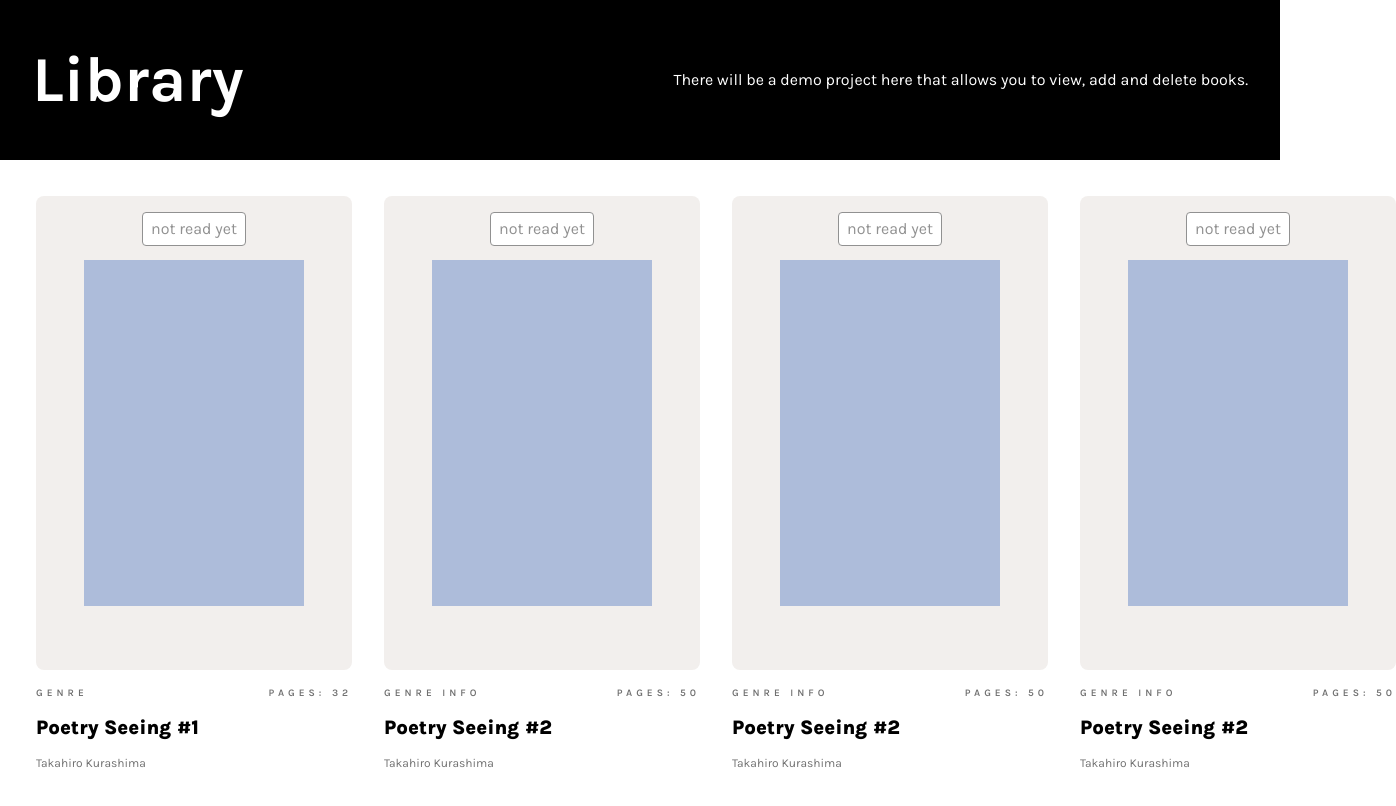
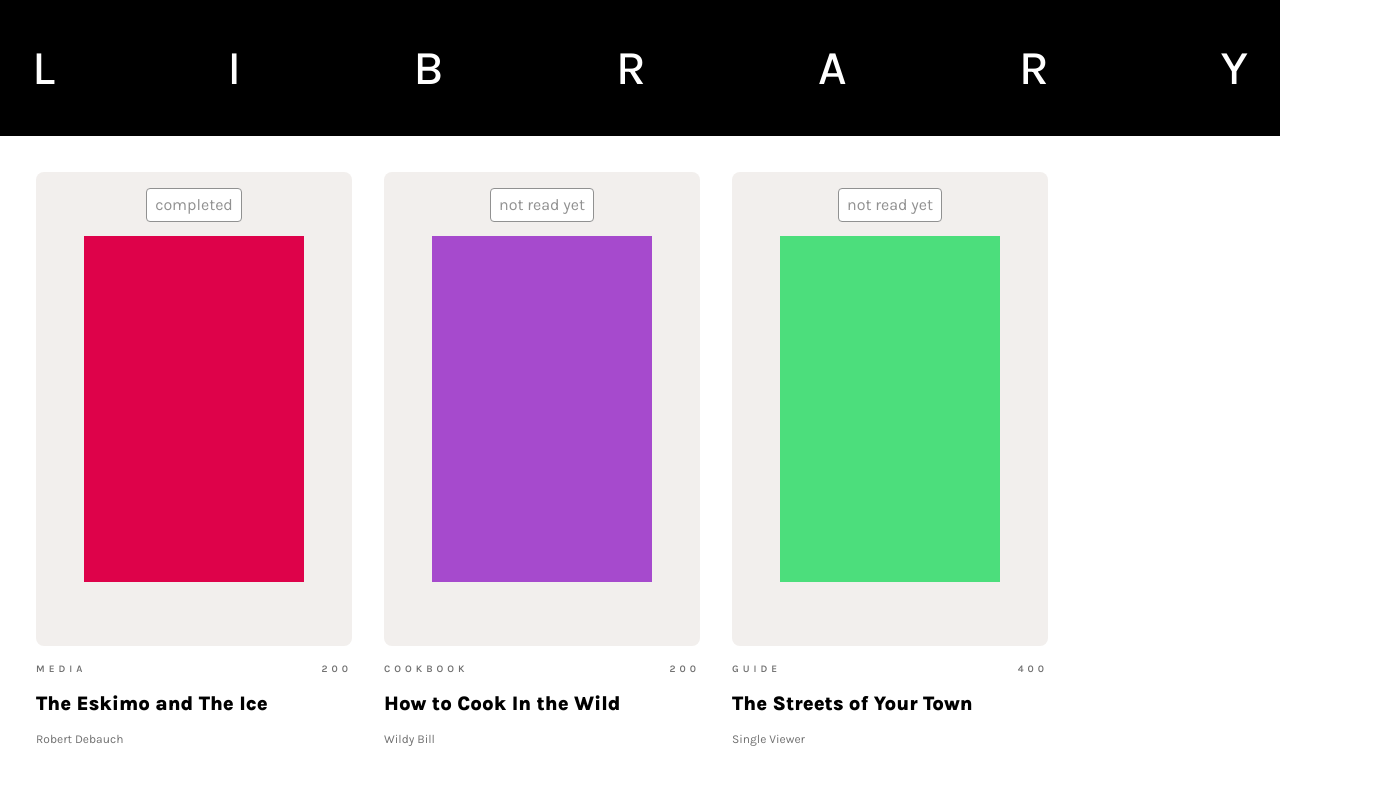
Before and after one commit to robertdebauch/odin-library, a plain HTML site: page index.html in a window 1280 px wide. Shown: the whole page, 1396 px wide, since content can reach past the window. Drawn offline with Linux system fonts and the light colour scheme.

Commit message:
feat: add ability to create books with information from function

```diff
--- a/index.html
+++ b/index.html
@@ -15,11 +15,16 @@
 
 <body>
     <header>
-        <h1>Library</h1>
-        <p>There will be a demo project here that allows you to view, add and delete books.</p>
+        <div class="logo">L</div>
+        <div class="logo">I</div>
+        <div class="logo">B</div>
+        <div class="logo">R</div>
+        <div class="logo">A</div>
+        <div class="logo">R</div>
+        <div class="logo">Y</div>
     </header>
     <div class="bookshelf">
-        <div class="book-entry">
+        <!-- <div class="book-entry">
             <div class="readStatus">not read yet</div>
             <div class="frame">
                 <div class="picture"></div>
@@ -34,8 +39,7 @@
                     <p class="book author">Takahiro Kurashima</p>
                 </div>
             </div>
-        </div>
-        <!-- one is for test, others is for layout : delete later -->
+        </div> -->
     </div>
 </body>
 <script src="script.js"></script>
--- a/script.js
+++ b/script.js
@@ -11,6 +11,15 @@ function Book(id, genre, title, author, pages, read) {
     this.author = author;
     this.pages = pages;
     this.read = read;
+    this.info = function () {
+        let readStatus;
+        if (this.read === true) {
+            readStatus = 'completed';
+        } else {
+            readStatus = 'not read yet';
+        }
+        return readStatus;
+    }
 }
 
 let id = crypto.randomUUID();
@@ -21,31 +30,132 @@ function addBookToLibrary(id, genre, title, author, pages, read) {
     myLibrary.push(book);
 }
 
-addBookToLibrary(crypto.randomUUID(), 'cookbook', 'test', 'test', 200, true);
-addBookToLibrary(crypto.randomUUID(), 'cookbook', 'test', 'test', 200, false);
-addBookToLibrary(crypto.randomUUID(), 'cookbook', 'test', 'test', 400, false);
+addBookToLibrary(crypto.randomUUID(), 'media', 'The Eskimo and The Ice', 'Robert Debauch', 200, true);
+addBookToLibrary(crypto.randomUUID(), 'cookbook', 'How to Cook In the Wild', 'Wildy Bill', 200, false);
+addBookToLibrary(crypto.randomUUID(), 'guide', 'The Streets of Your Town', 'Single Viewer', 400, false);
 
 /* elements in DOM */
 
-function createBook() {
+const getAuthorName = function (author) {
+    const author_name = document.createTextNode(author);
+    return author_name;
+}
+
+const getTitleName = function (title) {
+    const title_name = document.createTextNode(title);
+    return title_name;
+}
+
+const getGenreText = function (genre) {
+    const genre_text = document.createTextNode(genre);
+    return genre_text;
+}
+
+const getNumberOfPages = function (pages) {
+    const number_of_pages = document.createTextNode(pages);
+    return number_of_pages;
+}
+
+const createAuthorInfo = (authorText) => {
+    const author = document.createElement('p');
+    author.append(getAuthorName(authorText));
+    return author;
+}
+
+const createTitleInfo = (titleText) => {
+    const title = document.createElement('h3');
+    title.append(getTitleName(titleText));
+    return title;
+}
+
+const createGenreInfo = (genreText) => {
+    const genre = document.createElement('div');
+    genre.append(getGenreText(genreText));
+    return genre;
+}
+
+const createPagesInfo = (pagesText) => {
+    const pages = document.createElement('div');
+    pages.append(getNumberOfPages(pagesText));
+    return pages;
+}
+
+const getAuthorElement = (element) => {
+    const author = createAuthorInfo(element)
+    author.classList.add('book', 'author')
+    return author;
+}
+
+const getTitleElement = (element) => {
+    const title = createTitleInfo(element);
+    title.classList.add('book', 'title');
+    return title;
+}
+
+const getGenreElement = (element) => {
+    const genre = createGenreInfo(element)
+    genre.classList.add('book', 'genre')
+    return genre;
+}
+
+const getPagesElement = (element) => {
+    const pages = createPagesInfo(element);
+    pages.classList.add('book', 'pages');
+    return pages;
+}
+
+const getReadStatus = function (status) {
+    const readStatus = document.createTextNode(status);
+    return readStatus;
+}
+
+const createReadStatus = (status_text) => {
+    const readStatus = document.createElement('div');
+    readStatus.append(getGenreText(status_text));
+    return readStatus;
+}
+
+const getStatusElement = (element) => {
+    const readStatus = createReadStatus(element);
+    readStatus.classList.add('readStatus');
+    return readStatus;
+}
+
+/* just for visual diffenence : random color */
+
+function generateRandomColor() {
+    const r = Math.floor(Math.random() * 255);
+    const g = Math.floor(Math.random() * 255);
+    const b = Math.floor(Math.random() * 255);
+
+    return { r, g, b };
+}
+
+function appendRandomColor(color, element) {
+    element.style.backgroundColor = `rgb(${color.r}, ${color.g}, ${color.b})`
+}
+
+/* main function starting here : */
+
 const bookShelf = document.querySelector(".bookshelf");
 console.log(bookShelf);
 
+function createBook(titleInfo, authorInfo, genreInfo, pagesInfo, statusInfo) {
+
     const bookEntry = document.createElement('div');
     bookEntry.classList.add('book-entry');
-console.log(bookEntry);
 
     bookShelf.append(bookEntry);
 
-const readStatus = document.createElement('div');
-readStatus.classList.add('readStatus');
-readStatus.textContent = 'not read yet'; /*temp*/
+    const readStatus = getStatusElement(statusInfo);
     bookEntry.append(readStatus);
 
     const frame = document.createElement('div');
     frame.classList.add('frame');
     const picture = document.createElement('div');
     picture.classList.add('picture');
+    const cover = generateRandomColor();
+    appendRandomColor(cover, picture);
 
     frame.append(picture);
     bookEntry.append(frame);
@@ -63,27 +173,10 @@ secondaryInfo.classList.add('secondary-info');
     bookInfo.append(primaryInfo);
     bookInfo.insertBefore(secondaryInfo, primaryInfo);
 
-
-const genre = document.createElement('div');
-const genreText = document.createTextNode('genre info'); /*temp*/
-genre.append(genreText);
-
-const pages = document.createElement('div');
-const numberOfPages = document.createTextNode('pages: 50'); /*temp. num? */
-pages.append(numberOfPages);
-
-const title = document.createElement('h3');
-const titleText = document.createTextNode('Poetry Seeing #2');
-title.append(titleText);
-
-const author = document.createElement('p');
-const authorText = document.createTextNode('Takahiro Kurashima');
-author.append(authorText);
-
-genre.classList.add('book', 'genre');
-pages.classList.add('book', 'pages');
-title.classList.add('book', 'title');
-author.classList.add('book', 'author');
+    const author = getAuthorElement(titleInfo);
+    const title = getTitleElement(authorInfo);
+    const genre = getGenreElement(genreInfo);
+    const pages = getPagesElement(pagesInfo);
 
     primaryInfo.append(title);
     primaryInfo.append(author);
@@ -92,26 +185,9 @@ secondaryInfo.append(pages);
 };
 
 
-
-
 function showBooks(array) {
     array.forEach((book) => {
-
-
-        createBook(); /* Only for test: i can see that the number of objects in array have a relationship with number of books that was created by temprorary function */
-        const info = function () {
-            let readStatus;
-
-            if (book.read === true) {
-                readStatus = 'completed';
-            } else {
-                readStatus = 'not read yet';
-            }
-
-            console.log(` genre: ${book.genre}, title: ${book.title}, author: ${book.author}, pages: ${book.pages}, read: ${readStatus}`)
-        }
-        /*id: ${book.id} - i don't think it's good to display the id*/
-        info(book);
+        createBook(book.author, book.title, book.genre, book.pages, book.info());
     });
 }
 
--- a/style.css
+++ b/style.css
@@ -17,13 +17,22 @@ header {
     padding: 2rem;
     /* width: 1440px; */
 
-    display: grid;
-    grid-template-columns: repeat(auto-fit, minmax(200px, 1fr));
-    align-items: center;
+    display: flex;
+    justify-content: space-between;
+}
+
+header .logo {
+    width: auto;
+    font-size: 3rem;
+    font-weight: 500;
 }
 
 h1 {
-    font-size: 4rem;
+    font-size: 3rem;
+    letter-spacing: 100px;
+    text-transform: uppercase;
+    margin: 0 1rem;
+    text-align: center;
 }
 
 header p {
```
Lines whose indentation alone changed are shown as unchanged.
